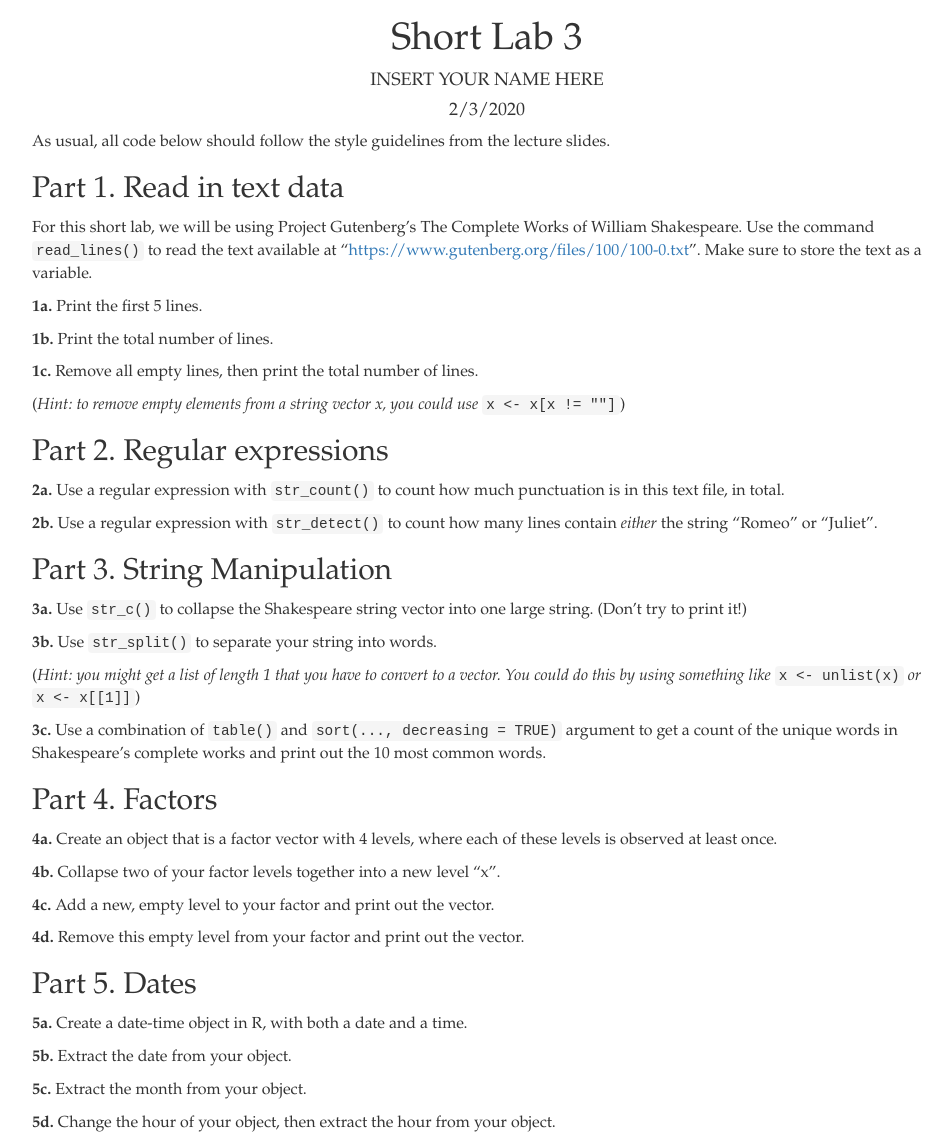
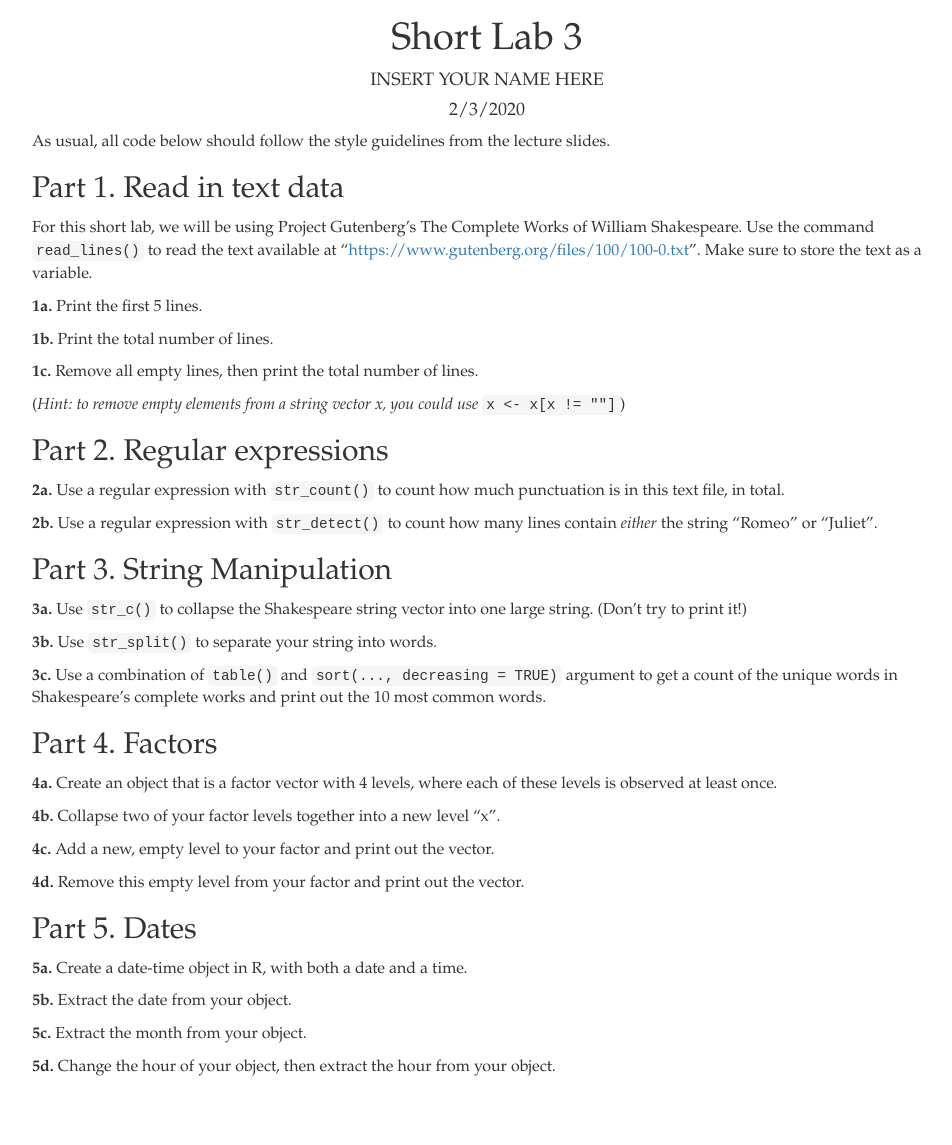
Before and after one commit to bryandmartin/STAT302, a Jekyll site: the page docs/ShortLabs/shortlab3/shortlab3.html, which Jekyll copies as it is, in a window 1280 px wide. Shown: the whole page, without its empty margins (153-1105 px from the left). Built offline with Jekyll 4.4.1, drawn with Linux system fonts in a browser that asks for light colours; after the commit the page ends 1089 px from its top, so only the background shows below that.

Commit message:
Remove bad hint SL3

```diff
--- a/docs/ShortLabs/shortlab3/shortlab3.Rmd
+++ b/docs/ShortLabs/shortlab3/shortlab3.Rmd
@@ -56,8 +56,6 @@ Make sure to store the text as a variable.
 
 **3b.** Use `str_split()` to separate your string into words.
 
-(*Hint: you might get a list of length 1 that you have to convert to a vector. You could do this by using something like *`x <- unlist(x)` *or* `x <- x[[1]]`)
-
 **3c.** Use a combination of `table()` and `sort(..., decreasing = TRUE)` argument to get a count of the unique words in Shakespeare's complete works and print out the 10 most common words.
 
 ## Part 4. Factors
--- a/docs/ShortLabs/shortlab3/shortlab3.html
+++ b/docs/ShortLabs/shortlab3/shortlab3.html
@@ -408,7 +408,6 @@ h4.date {
 <h2>Part 3. String Manipulation</h2>
 <p><strong>3a.</strong> Use <code>str_c()</code> to collapse the Shakespeare string vector into one large string. (Don’t try to print it!)</p>
 <p><strong>3b.</strong> Use <code>str_split()</code> to separate your string into words.</p>
-<p>(<em>Hint: you might get a list of length 1 that you have to convert to a vector. You could do this by using something like </em><code>x &lt;- unlist(x)</code> <em>or</em> <code>x &lt;- x[[1]]</code>)</p>
 <p><strong>3c.</strong> Use a combination of <code>table()</code> and <code>sort(..., decreasing = TRUE)</code> argument to get a count of the unique words in Shakespeare’s complete works and print out the 10 most common words.</p>
 </div>
 <div id="part-4.-factors" class="section level2">
```
